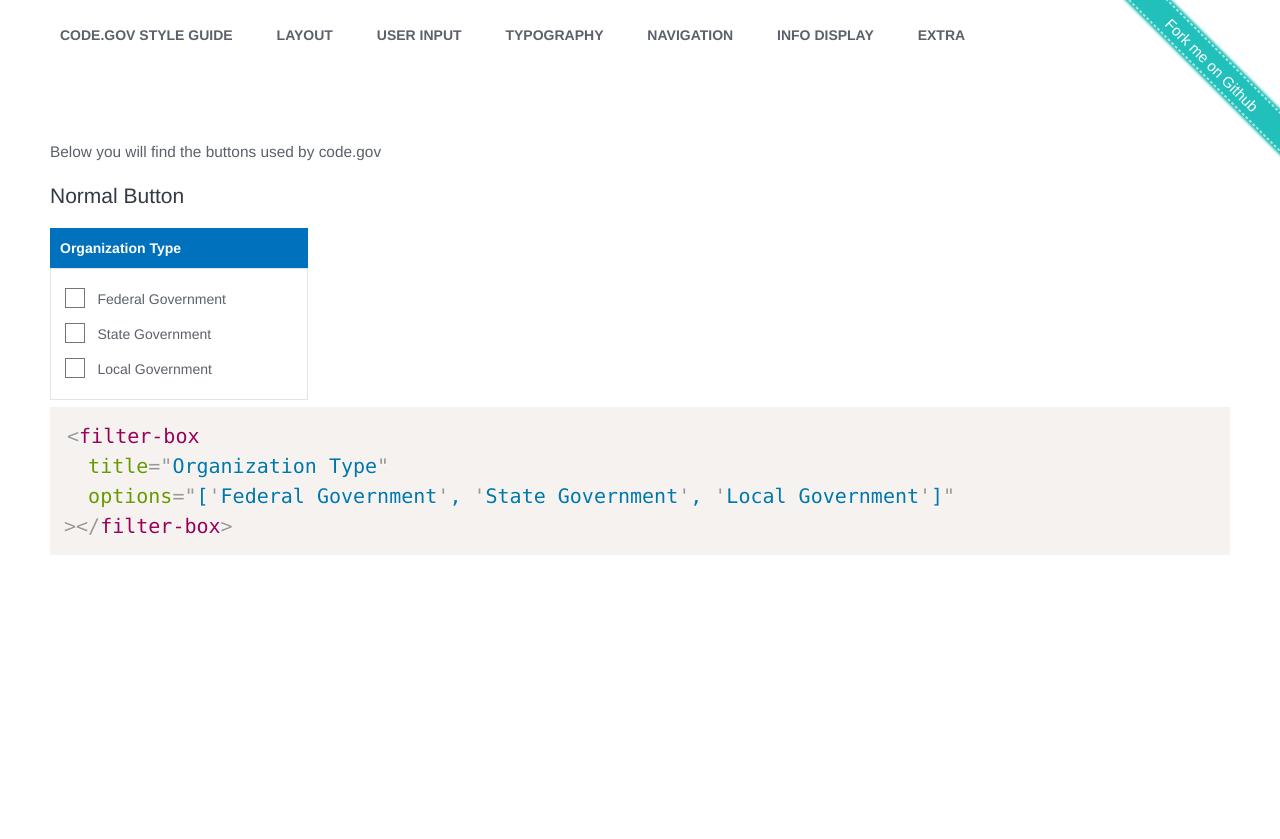
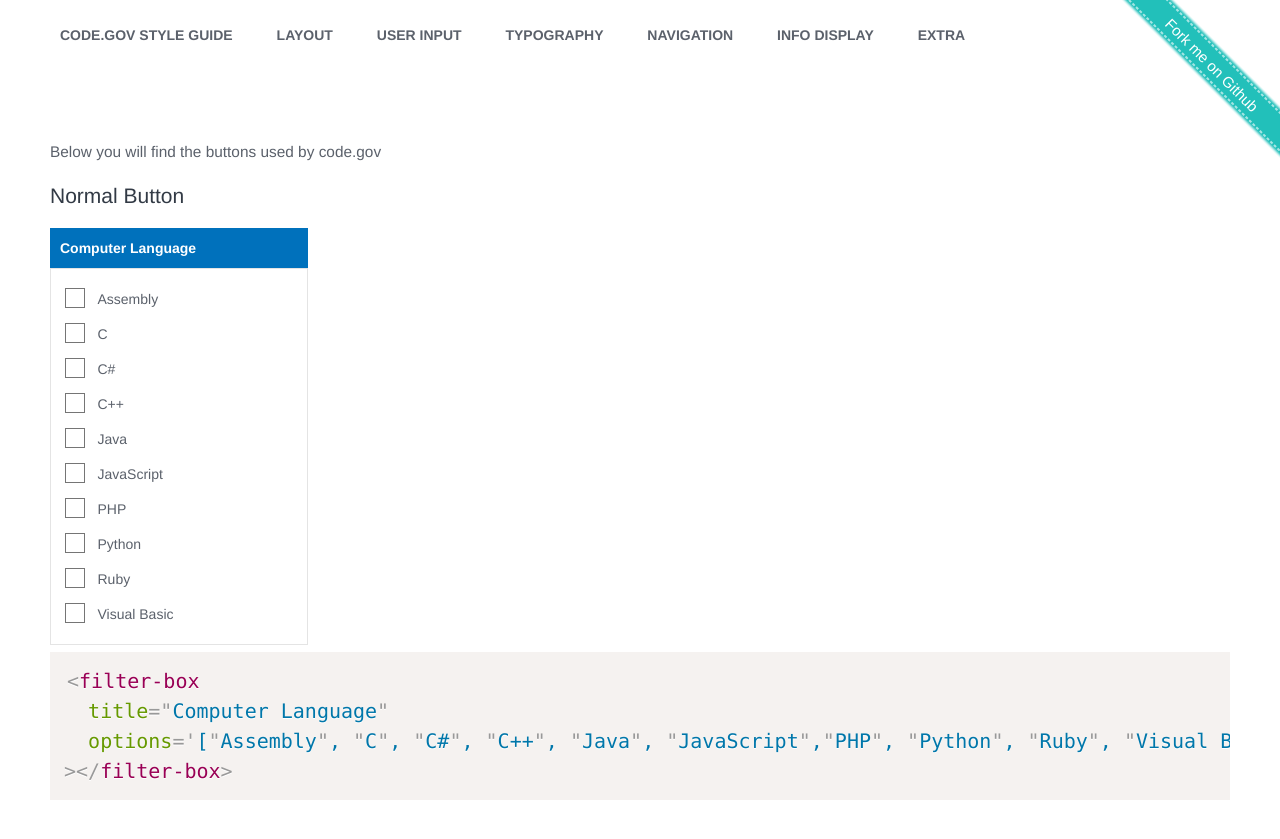
Before and after one commit to GSA/code-gov-style, a Jekyll site: the page built from components/filter.md, in a window 1280 px wide. Shown: the top 839 px of the page. Built offline with Jekyll 4.4.1, drawn with Linux system fonts in a browser that asks for light colours.

````diff
--- a/_sass/_variables.scss
+++ b/_sass/_variables.scss
@@ -43,7 +43,6 @@ $color-gray-dark:            #323a45;
 $color-gray:                 #5b616b; // lighten($color-gray-dark, 20%)
 $color-gray-medium:          #757575; // lightest gray that passes color contrast
 $color-gray-light:           #aeb0b5; // lighten($color-gray-dark, 60%)
-$color-gray-light-2: #c9c9c9;
 $color-gray-lighter:         #e4e4e4; // lighten($color-gray-dark, 80%)
 $color-gray-second-lightest: #f6f6f6; // lighten($color-gray-dark, 91%)
 $color-gray-lightest:        #f1f1f1;
--- a/assets/js/filter_box.js
+++ b/assets/js/filter_box.js
@@ -15,7 +15,15 @@
             const container = document.createElement('div');
 
             this.title = this.getAttribute('title');
-            this.options = JSON.parse(this.getAttribute('options')).map(option => {
+            const rawOptions = this.getAttribute('options');
+            let parsedOptions = null;
+            try {
+              parsedOptions = JSON.parse(rawOptions);
+            } catch (error) {
+              console.error("[filter-box] failed to parse rawOptions:", rawOptions);
+              throw error;
+            }
+            this.options = parsedOptions.map(option => {
               return { name: option, value: option, selected: false };
             });
             console.log("options:", this.options);
--- a/components/filter.md
+++ b/components/filter.md
@@ -10,12 +10,12 @@ title: "Filter"
 
 # Normal Button
 <filter-box
-  title="Organization Type"
-  options='["Federal Government","State Government","Local Government"]'
+  title="Computer Language"
+  options='["Assembly", "C", "C#", "C++", "Java", "JavaScript","PHP", "Python", "Ruby", "Visual Basic"]'
 ></filter-box>
 ```
 <filter-box
-  title="Organization Type"
-  options="['Federal Government', 'State Government', 'Local Government']"
+  title="Computer Language"
+  options='["Assembly", "C", "C#", "C++", "Java", "JavaScript","PHP", "Python", "Ruby", "Visual Basic"]'
 ></filter-box>
 ```
````
